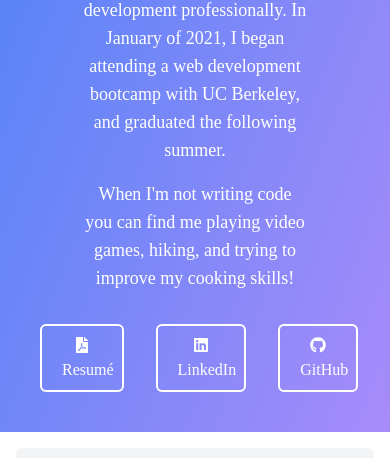
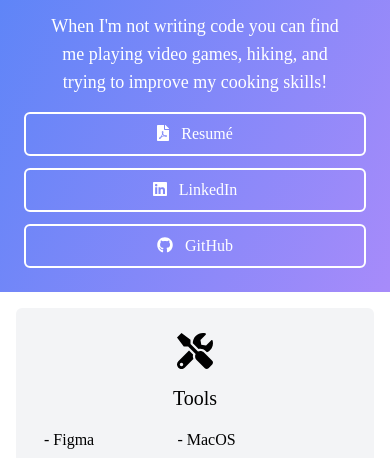
Before and after one commit to ghall89/react-portfolio, a React (Create React App) app: page / in a window 390 px wide. Shown: the part 854-1312 px from the top of the page. Built offline with nearby package versions, Linux system fonts and the light colour scheme.

Commit message:
about section mobile fixes

```diff
--- a/src/Components/About.js
+++ b/src/Components/About.js
@@ -9,7 +9,7 @@ const About = () => {
 					src="https://res.cloudinary.com/dfkh0m4wf/image/upload/v1629823161/ghall.dev/portrait_y8yaqq.jpg"
 				/>
 			</div>
-			<div class="text-white text-lg text-center w-3/4 mx-auto">
+			<div class="text-white text-lg text-center md:w-3/4 mx-auto">
 				<p class="m-4">
 					Hey there! I'm Graham, and I'm a front-end web developer from Rhode
 					Island.
--- a/src/Components/Social.js
+++ b/src/Components/Social.js
@@ -23,12 +23,12 @@ const Button = () => {
 	];
 
 	return (
-		<div class="flex text-center max-w-5xl mx-auto">
+		<div class="flex text-center max-w-5xl mx-auto flex-wrap space-y-3 md:space-x-3 md:space-y-0">
 			{links.map(link => (
 				<a
 					href={link.url}
 					target="_blank"
-					class="text-white border-2 border-white p-2 m-4 rounded-md flex-grow transition-colors hover:text-blue-500 hover:bg-white"
+					class="text-white border-2 border-white p-2 rounded-md flex-grow transition-colors hover:text-blue-500 hover:bg-white min-w-full md:min-w-0"
 				>
 					{link.icon}
 					<span className="ml-3">{link.name}</span>
```
